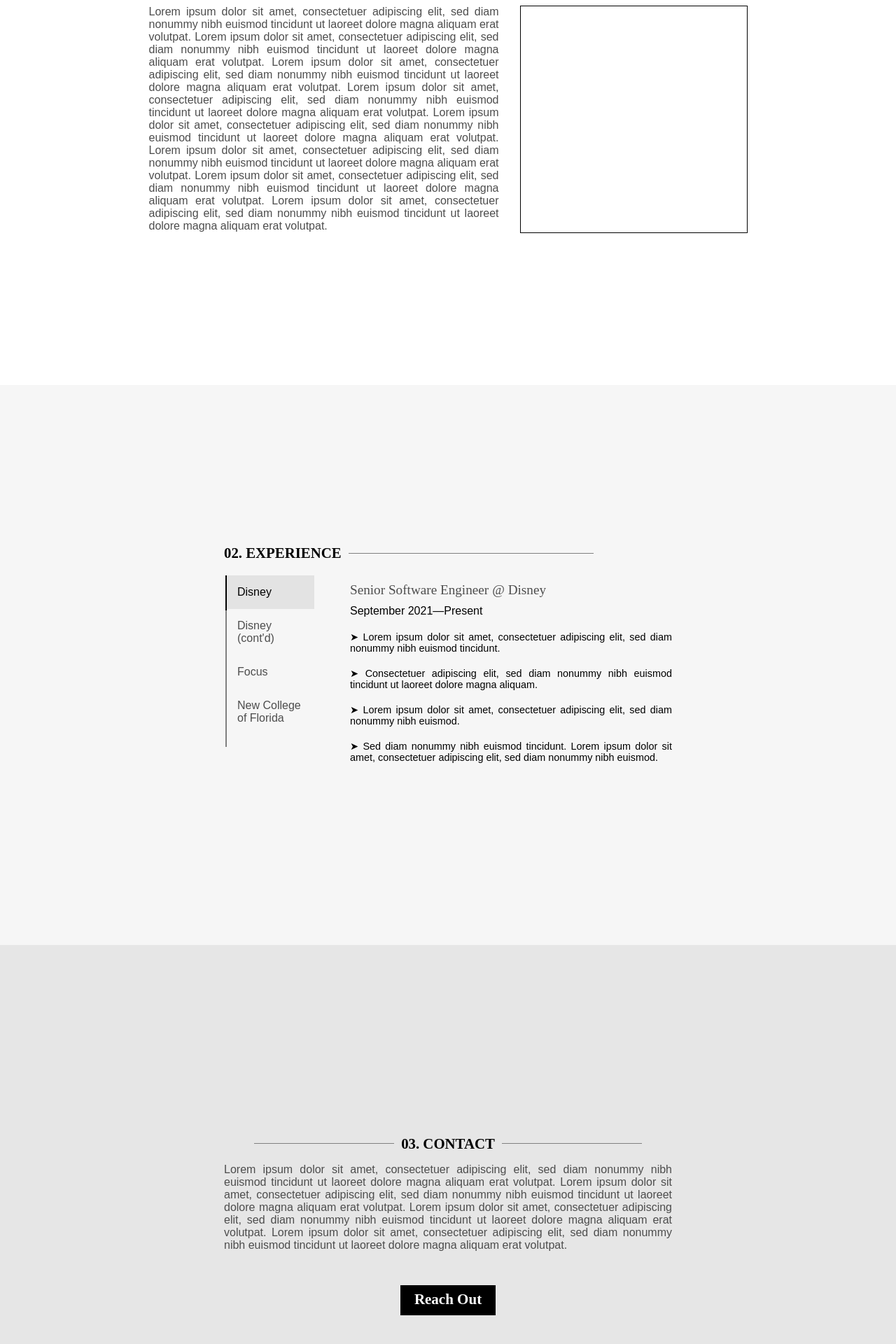
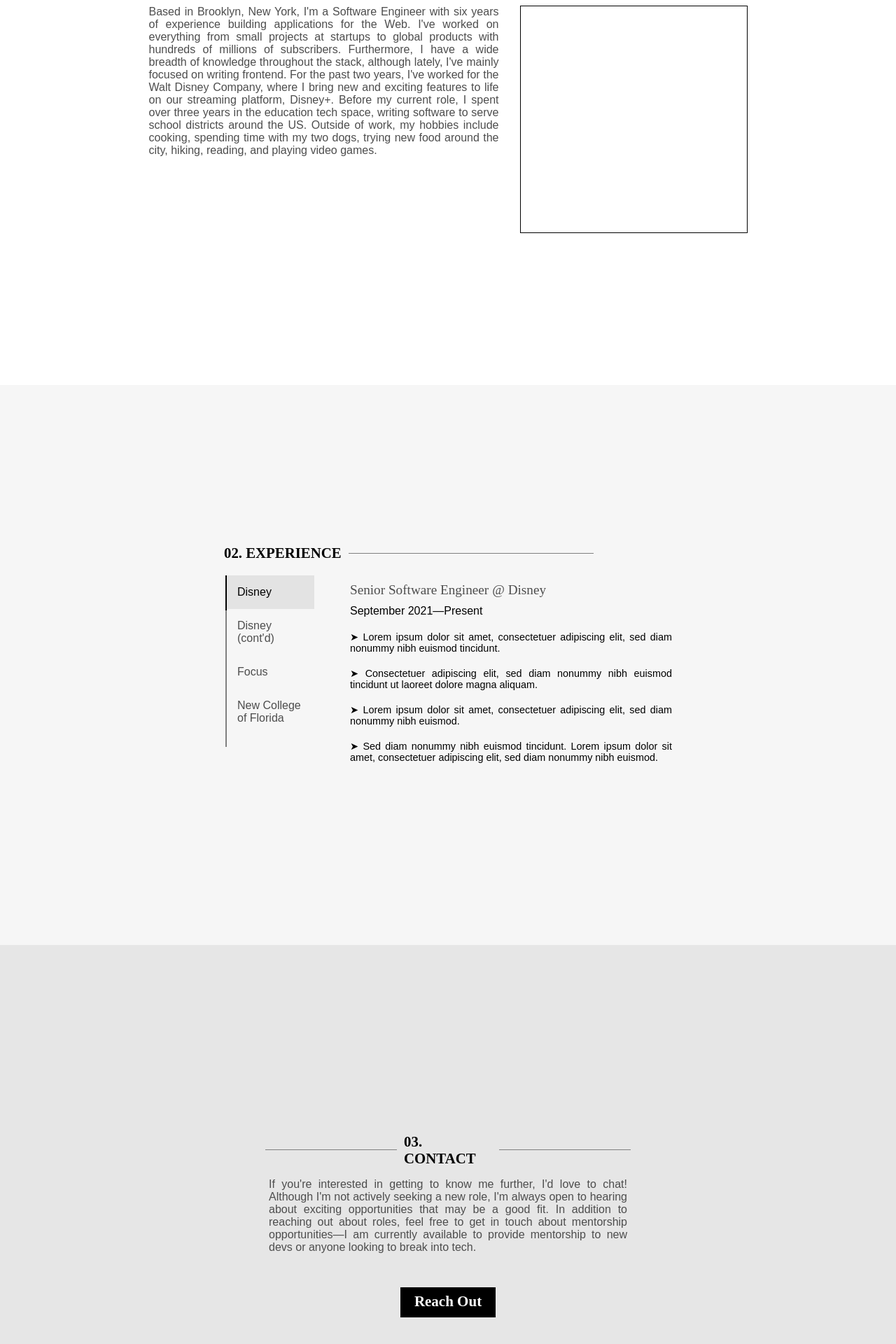
Before and after one commit to nicolekistler/personal-site-2022, a React (Create React App) app: page / in a window 1280 px wide. Shown: the part 1050-2970 px from the top of the page at 70% size. Built offline with nearby package versions, Linux system fonts and the light colour scheme; a web font is replaced by a local one.

Commit message:
Updated copy

```diff
--- a/src/components/About/index.jsx
+++ b/src/components/About/index.jsx
@@ -41,12 +41,12 @@ const Portrait = styled.div`
     border: 1px solid black;
 `;
 
-const text = `Lorem ipsum dolor sit amet, consectetuer adipiscing elit, sed diam nonummy nibh euismod tincidunt ut laoreet dolore magna aliquam erat volutpat. Lorem ipsum dolor sit amet, consectetuer adipiscing elit, sed diam nonummy nibh euismod tincidunt ut laoreet dolore magna aliquam erat volutpat. Lorem ipsum dolor sit amet, consectetuer adipiscing elit, sed diam nonummy nibh euismod tincidunt ut laoreet dolore magna aliquam erat volutpat.
-
-Lorem ipsum dolor sit amet, consectetuer adipiscing elit, sed diam nonummy nibh euismod tincidunt ut laoreet dolore magna aliquam erat volutpat.
-Lorem ipsum dolor sit amet, consectetuer adipiscing elit, sed diam nonummy nibh euismod tincidunt ut laoreet dolore magna aliquam erat volutpat. Lorem ipsum dolor sit amet, consectetuer adipiscing elit, sed diam nonummy nibh euismod tincidunt ut laoreet dolore magna aliquam erat volutpat. Lorem ipsum dolor sit amet, consectetuer adipiscing elit, sed diam nonummy nibh euismod tincidunt ut laoreet dolore magna aliquam erat volutpat.
-
-Lorem ipsum dolor sit amet, consectetuer adipiscing elit, sed diam nonummy nibh euismod tincidunt ut laoreet dolore magna aliquam erat volutpat.
+const text = `Based in Brooklyn, New York, I'm a Software Engineer with six years of experience building applications for the Web.
+I've worked on everything from small projects at startups to global products with hundreds of millions of subscribers.
+Furthermore, I have a wide breadth of knowledge throughout the stack, although lately, I've mainly focused on writing frontend.
+For the past two years, I've worked for the Walt Disney Company, where I bring new and exciting features to life on our streaming platform, Disney+.
+Before my current role, I spent over three years in the education tech space, writing software to serve school districts around the US.
+Outside of work, my hobbies include cooking, spending time with my two dogs, trying new food around the city, hiking, reading, and playing video games.
 `;
 
 const About = () => {
--- a/src/components/Contact/index.jsx
+++ b/src/components/Contact/index.jsx
@@ -8,7 +8,7 @@ const Wrapper = styled.div`
     flex-direction: column;
     justify-content: center;
     align-items: center;
-    width: 50%;
+    width: 40%;
     margin: auto;
 `;
 
@@ -38,9 +38,10 @@ const Border = styled.div`
     width: 200px;
 `;
 
-const text = `Lorem ipsum dolor sit amet, consectetuer adipiscing elit, sed diam nonummy nibh euismod tincidunt ut laoreet dolore magna aliquam erat volutpat. Lorem ipsum dolor sit amet, consectetuer adipiscing elit, sed diam nonummy nibh euismod tincidunt ut laoreet dolore magna aliquam erat volutpat. Lorem ipsum dolor sit amet, consectetuer adipiscing elit, sed diam nonummy nibh euismod tincidunt ut laoreet dolore magna aliquam erat volutpat.
-
-Lorem ipsum dolor sit amet, consectetuer adipiscing elit, sed diam nonummy nibh euismod tincidunt ut laoreet dolore magna aliquam erat volutpat.`;
+const text = `If you're interested in getting to know me further, I'd love to chat!
+Although I'm not actively seeking a new role, I'm always open to hearing about exciting opportunities that may be a good fit.
+In addition to reaching out about roles, feel free to get in touch about mentorship opportunities—I am currently available to provide mentorship to new devs or anyone looking to break into tech.
+`;
 
 const Contact = () => {
     return (
```
